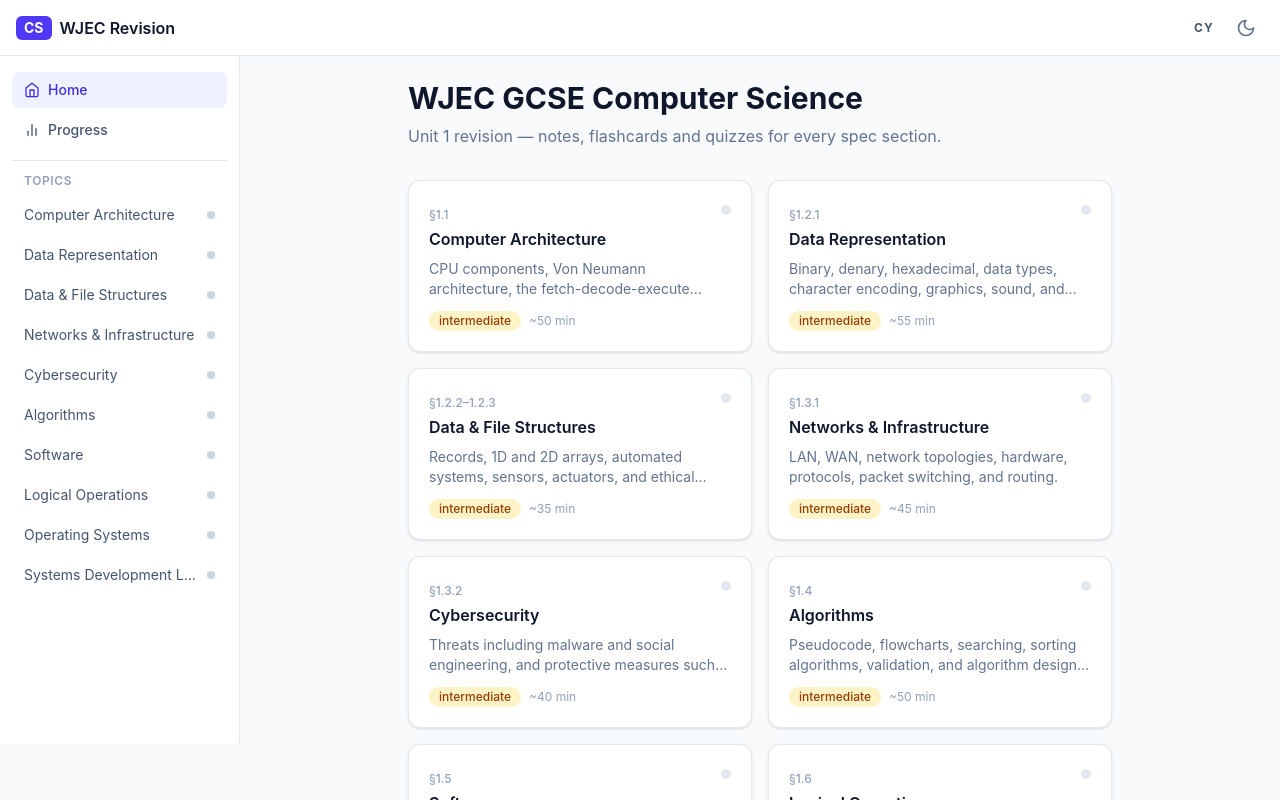
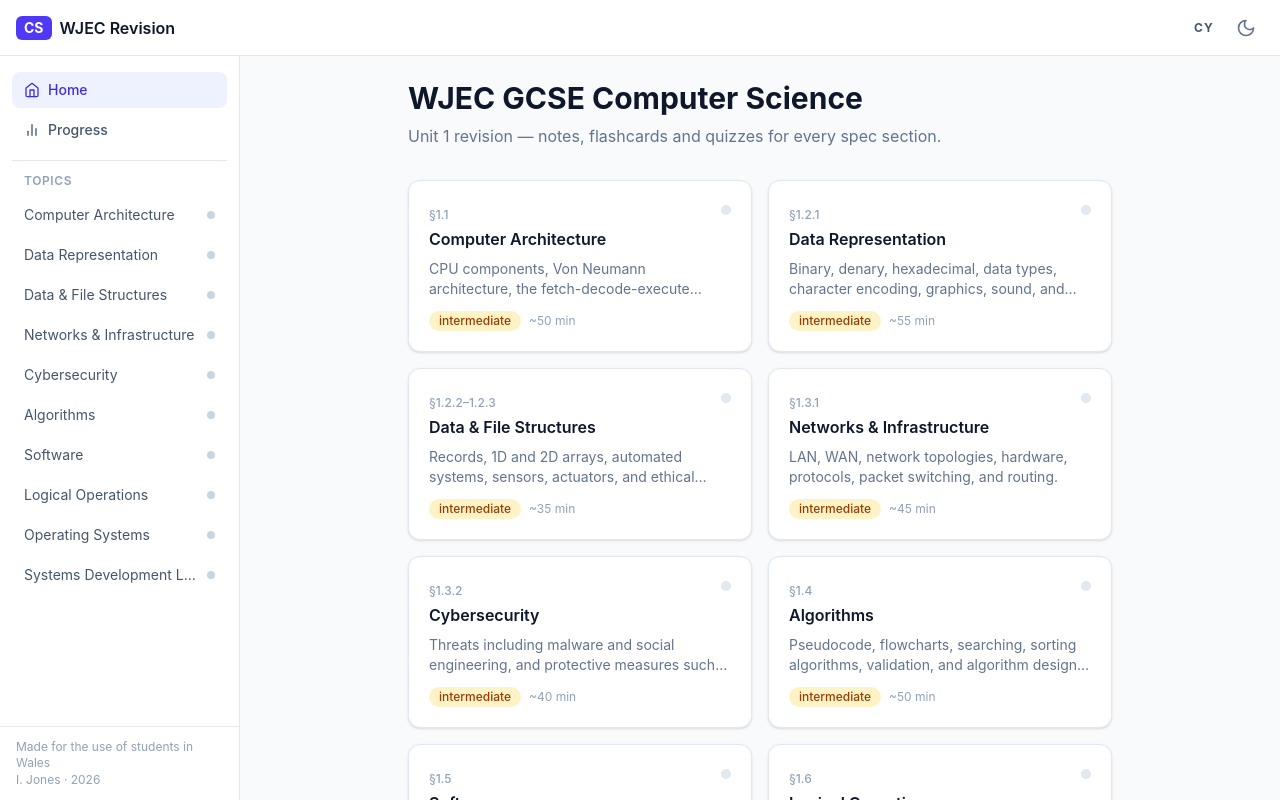
Before and after one commit to illtudjones/WefanAdolygu, a React (Vite) app: page /#/ in a window 1280 px wide. Shown: the top 800 px of the page. Built offline with nearby package versions, Linux system fonts and the light colour scheme.

Commit message:
lock top header and fix sidebar

```diff
--- a/src/components/layout/AppShell.tsx
+++ b/src/components/layout/AppShell.tsx
@@ -24,9 +24,9 @@
   return (
     <div className="min-h-screen bg-slate-50 text-slate-900 dark:bg-slate-950 dark:text-slate-100">
       <TopBar onMenuClick={openMenu} />
-      <div className="flex">
+      <div className="flex pt-14">
         {/* Desktop sidebar */}
-        <aside className="hidden lg:fixed lg:inset-y-14 lg:flex lg:w-60 lg:flex-col lg:overflow-y-auto lg:border-r lg:border-slate-200 lg:bg-white lg:dark:border-slate-700 lg:dark:bg-slate-900">
+        <aside className="hidden lg:fixed lg:bottom-0 lg:top-14 lg:flex lg:w-60 lg:flex-col lg:border-r lg:border-slate-200 lg:bg-white lg:dark:border-slate-700 lg:dark:bg-slate-900">
           <Sidebar topics={topics} />
         </aside>
 
--- a/src/components/layout/Sidebar.tsx
+++ b/src/components/layout/Sidebar.tsx
@@ -29,7 +29,8 @@
   const { t } = useLang();
 
   return (
-    <nav className="flex flex-col gap-1 py-4 px-3">
+    <div className="flex flex-1 flex-col overflow-hidden">
+    <nav className="flex flex-1 flex-col gap-1 overflow-y-auto py-4 px-3">
       <NavLink
         to="/"
         end
@@ -109,5 +110,13 @@
         );
       })}
     </nav>
+    <div className="border-t border-slate-200 px-4 py-3 dark:border-slate-700">
+      <p className="text-xs leading-snug text-slate-400 dark:text-slate-500">
+        Made for the use of students in Wales
+        <br />
+        I. Jones · 2026
+      </p>
+    </div>
+    </div>
   );
 }
--- a/src/components/layout/TopBar.tsx
+++ b/src/components/layout/TopBar.tsx
@@ -10,7 +10,7 @@
 export function TopBar({ onMenuClick }: TopBarProps) {
   const { t } = useLang();
   return (
-    <header className="sticky top-0 z-30 flex h-14 items-center gap-3 border-b border-slate-200 bg-white/90 px-4 backdrop-blur dark:border-slate-700 dark:bg-slate-900/90">
+    <header className="fixed inset-x-0 top-0 z-30 flex h-14 items-center gap-3 border-b border-slate-200 bg-white/90 px-4 backdrop-blur dark:border-slate-700 dark:bg-slate-900/90">
       <button
         type="button"
         onClick={onMenuClick}
```
